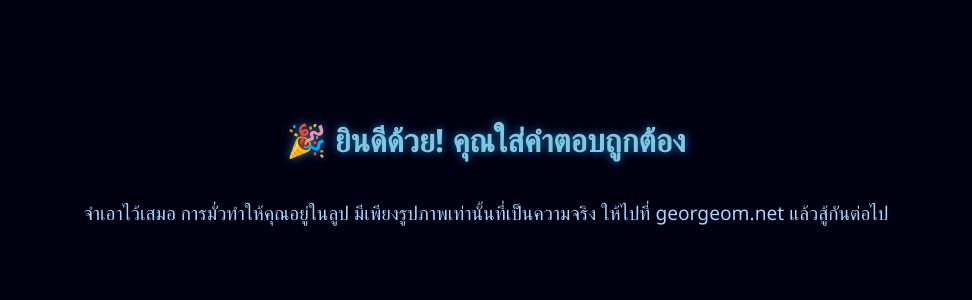
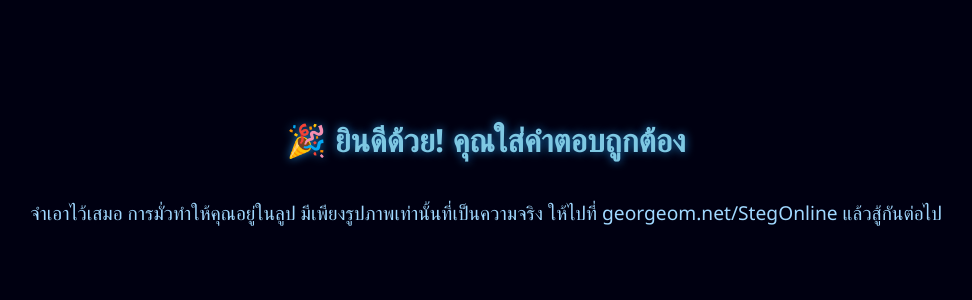
Before and after one commit to Chronosduck/Help4thPuzzleGeo, a Flask app: template templates/s1.html in a window 1280 px wide. Shown: the part 229-529 px from the top of the page, without its empty margins (154-1126 px from the left). Run offline with Flask 3, Linux system fonts and the light colour scheme; the template is opened without the code that fills it, so the values that code supplies are empty.

Commit message:
Update s1.html

```diff
--- a/templates/s1.html
+++ b/templates/s1.html
@@ -27,6 +27,6 @@
 </head>
 <body>
     <h1>🎉 ยินดีด้วย! คุณใส่คำตอบถูกต้อง</h1>
-    <p>จำเอาไว้เสมอ การมั่วทำให้คุณอยู่ในลูป มีเพียงรูปภาพเท่านั้นที่เป็นความจริง ให้ไปที่ georgeom.net แล้วสู้กันต่อไป</p>
+    <p>จำเอาไว้เสมอ การมั่วทำให้คุณอยู่ในลูป มีเพียงรูปภาพเท่านั้นที่เป็นความจริง ให้ไปที่ georgeom.net/StegOnline แล้วสู้กันต่อไป</p>
 </body>
 </html>
```
